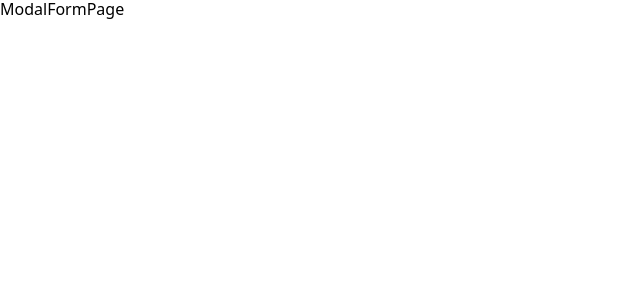
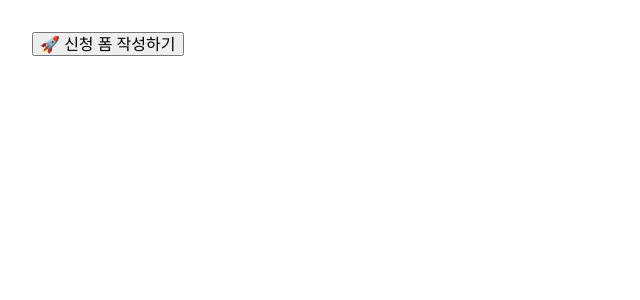
Before and after one commit to deok2kim/crispy-octo-eureka, a React (Vite) app: page / in a window 1280 px wide. Shown: the top 300 px of the page, without its empty margins (0-640 px from the left). Built offline with nearby package versions, Linux system fonts and the light colour scheme.

Commit message:
refactor: 컴포넌트 구조 개선 및 파일 분리

```diff
--- a/src/ModalFormPage.tsx
+++ b/src/ModalFormPage.tsx
@@ -1,6 +1,12 @@
+import { ModalProvider } from "./ModalContext";
+import ModalForm from "./ModalForm";
+
 const ModalFormPage = () => {
-  /* 여기에 구현해 주세요 */
-  return <div>ModalFormPage</div>;
+  return (
+    <ModalProvider>
+      <ModalForm />
+    </ModalProvider>
+  );
 };
 
 export default ModalFormPage;
```
